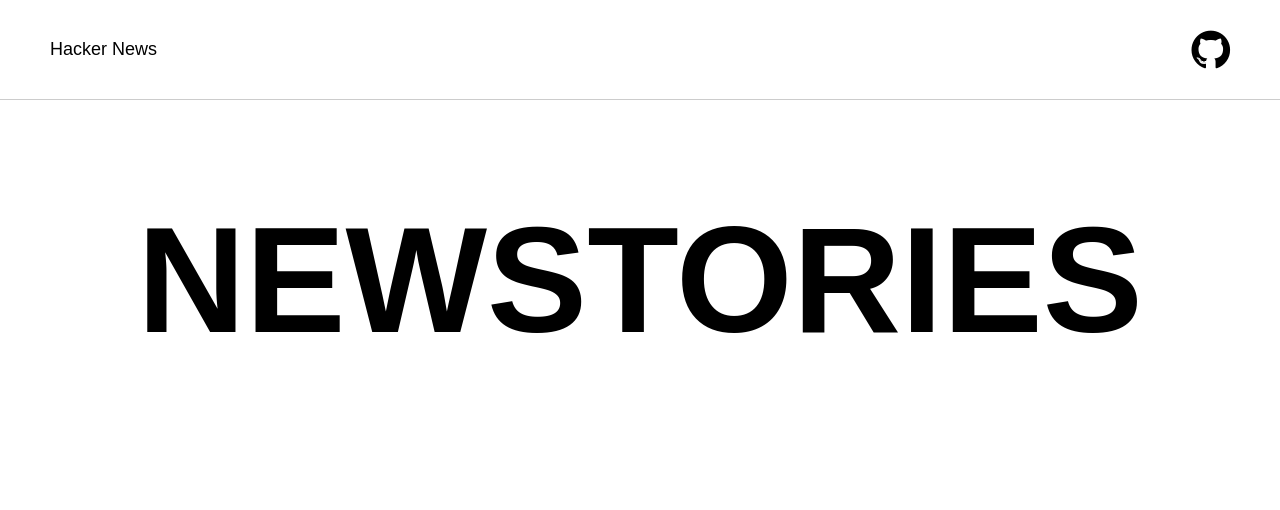
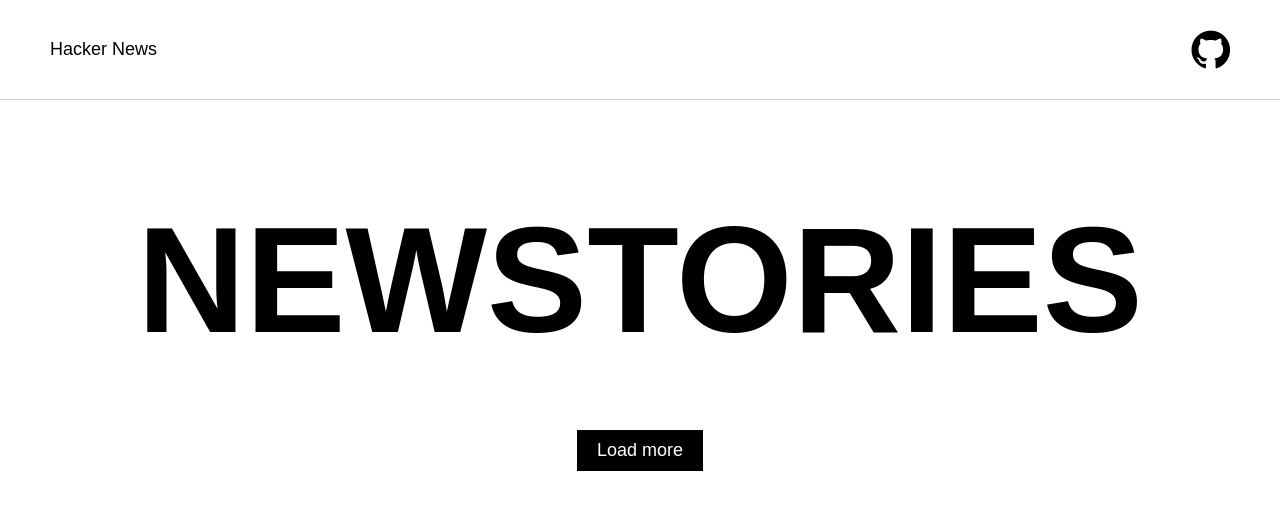
Before and after one commit to elisasalvatore/blog-js-advanced, a website built with webpack: page index.html in a window 1280 px wide. Built offline with nearby package versions, Linux system fonts and the light colour scheme; no server answers.

Commit message:
add: “load more” button as component

```diff
--- a/src/css/style.css
+++ b/src/css/style.css
@@ -135,6 +135,28 @@ body {
 /* ------ END-  Container Articles */
 /* ------ START - Container Button "Load More" */
 /* TODO */
+#ctn-btn {
+	width: 100%;
+	height: 100px;
+	margin-top: 20px;
+	display: flex;
+	justify-content: center;
+	align-items: center;
+}
+
+.loadMoreBtn {
+	border: none;
+	padding: 10px 20px;
+	font-size: 1em;
+	color: white;
+	background-color: black;
+}
+
+.loadMoreBtn:hover {
+	cursor: pointer;
+	color: black;
+	background-color: #ccc;
+}
 /* ------ END-  Container Button "Load More" */
 /* ------ START - Media Queries CSS */
 /* Tablet in landscape mode (horizontal) */
@@ -153,6 +175,10 @@ body {
 
 	.date p,
 	.url p a {
+		font-size: 1em;
+	}
+
+	.loadMoreBtn {
 		font-size: 1em;
 	}
 }
@@ -179,6 +205,10 @@ body {
 	.url p a {
 		font-size: 1em;
 	}
+
+	.loadMoreBtn {
+		font-size: 1.2em;
+	}
 }
 
 /* Large or high-resolution screens */
@@ -203,5 +233,9 @@ body {
 	.url p a {
 		font-size: 1.2em;
 	}
+
+	.loadMoreBtn {
+		font-size: 1.2em;
+	}
 }
 /* ------ END - Media Queries CSS */
--- /dev/null
+++ b/src/js/components/loadMoreBtn.js
@@ -0,0 +1,16 @@
+// import getData function
+import getData from "../api/getData";
+
+export default function createLoadMoreBtn() {
+	const loadMoreBtn = document.createElement("button");
+	const btnContainer = document.getElementById("ctn-btn");
+
+	loadMoreBtn.classList = "loadMoreBtn";
+	loadMoreBtn.textContent = "Load more";
+
+	setTimeout(() => {
+		btnContainer.appendChild(loadMoreBtn);
+	}, 2000);
+
+	loadMoreBtn.addEventListener("click", getData);
+}
--- a/src/js/index.js
+++ b/src/js/index.js
@@ -1,8 +1,10 @@
 // import CSS style
 import "../css/style.css";
-// import getData function
+// import functions
 import getData from "./api/getData";
+import createLoadMoreBtn from "./components/loadMoreBtn";
 
 document.addEventListener("DOMContentLoaded", () => {
 	getData();
+	createLoadMoreBtn();
 });
```
